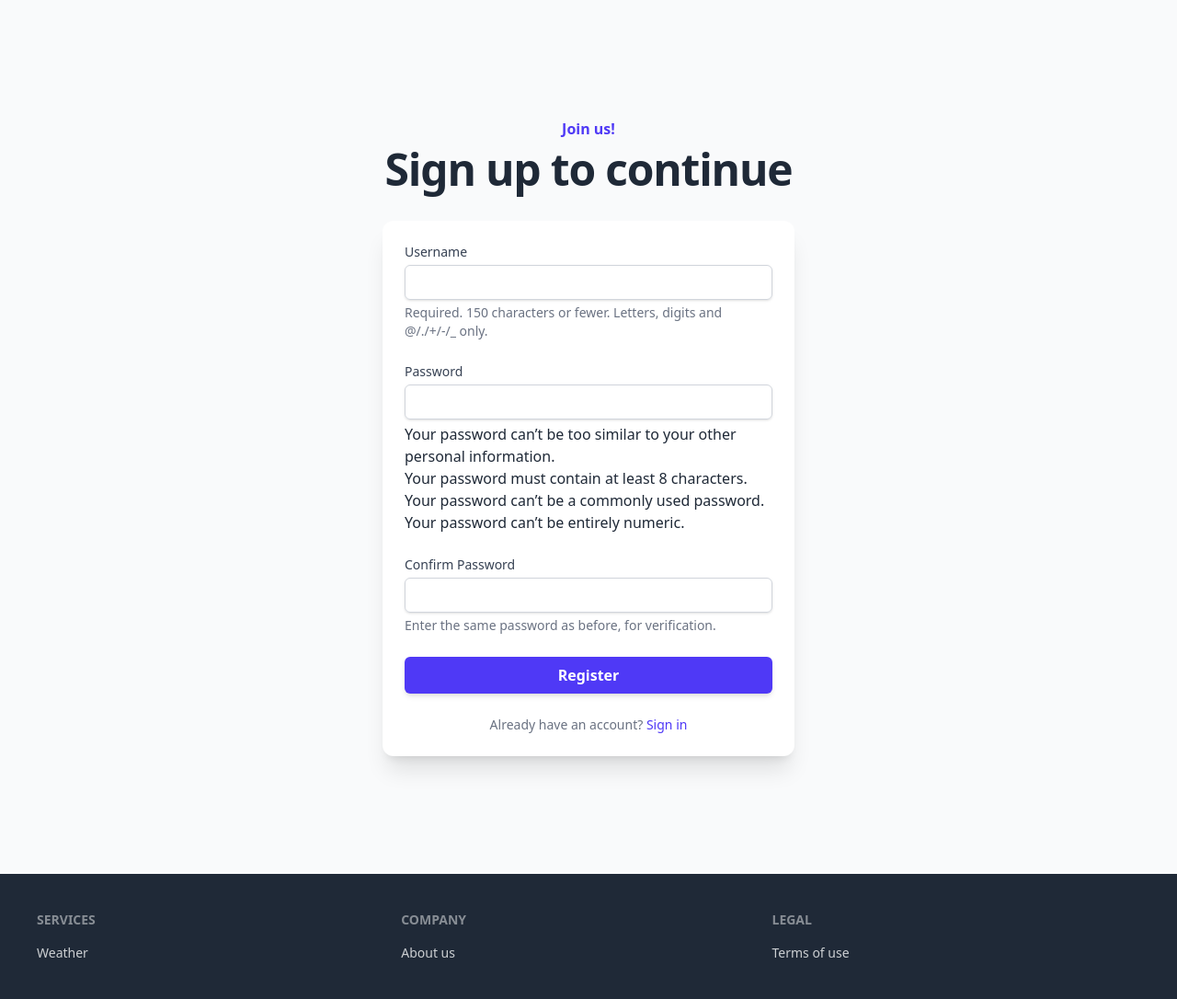
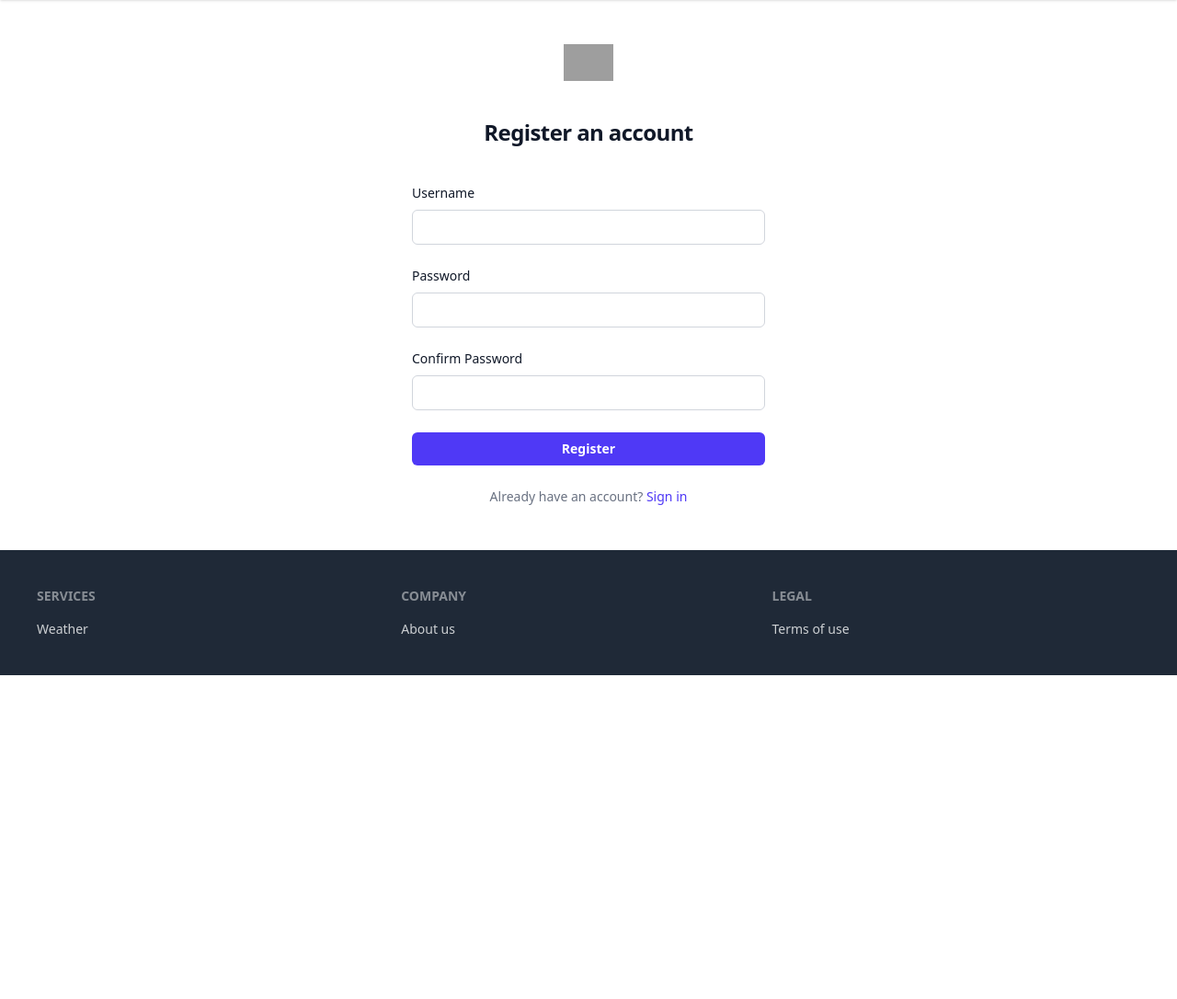
Before and after one commit to DanielTKC/d_terreros_final_project, a Django app: page /register/ in a window 1280 px wide. Shown: the part 64-1150 px from the top of the page at 92% size. After the commit the page ends 798 px from the top, so only its background shows below. Run offline with Django 5.2, Linux system fonts and the light colour scheme; grey boxes are pictures that could not be loaded.

Commit message:
Fixed form using tailwind

```diff
--- a/templates/base.html
+++ b/templates/base.html
@@ -29,6 +29,7 @@
         <div class="flex-none">
             {% if user.is_authenticated %}
                 <span class="text-sm mr-4">Welcome, {{ user.username }}!</span>
+                <a href="{% url 'weather4u:profile' %}" class="btn btn-link">Profile</a>
                 <form method="POST" action="{% url 'weather4u:logout' %}" style="display: inline;">
                     {% csrf_token %}
                     <button type="submit" class="btn btn-link">Logout</button>
@@ -46,7 +47,7 @@
     <footer class="footer aligned-center sm:footer-horizontal bg-neutral text-neutral-content p-10">
         <nav>
             <h6 class="footer-title">Services</h6>
-            <a class="link link-hover">Weather</a>
+            <a href="{% url 'weather4u:five_day' %}" class="link link-hover">Weather</a>
         </nav>
         <nav>
             <h6 class="footer-title">Company</h6>
--- /dev/null
+++ b/weather4u/templates/weather4u/profile.html
@@ -0,0 +1,6 @@
+{% extends "base.html" %}
+{% block content %}
+<h2>Welcome, {{ user.username }}!</h2>
+<p>This is your profile page.</p>
+<a href="{% url 'weather4u:logout' %}" class="btn btn-secondary">Logout</a>
+{% endblock %}
--- a/weather4u/templates/weather4u/register.html
+++ b/weather4u/templates/weather4u/register.html
@@ -1,92 +1,45 @@
 {% extends "base.html" %}
 {% block content %}
-    <div class="flex items-center justify-center min-h-[calc(60vh-12rem)]">
-        <div class="bg-gray-50 py-24 sm:py-32 w-full">
-            <div class="mx-auto max-w-2xl px-6 lg:max-w-7xl lg:px-8">
-                <h2 class="text-center text-base font-semibold text-indigo-600">Join us!</h2>
-                <p class="mx-auto mt-2 max-w-lg text-center text-4xl font-semibold tracking-tight sm:text-5xl">
-                    Sign up to continue
-                </p>
+  <div class="flex min-h-full flex-col justify-center px-6 py-12 lg:px-8">
+    <div class="sm:mx-auto sm:w-full sm:max-w-sm">
+      <img class="mx-auto h-10 w-auto" src="https://tailwindcss.com/plus-assets/img/logos/mark.svg" alt="Your Company">
+      <h2 class="mt-10 text-center text-2xl font-bold tracking-tight text-gray-900">Register an account</h2>
+    </div>
 
-                <div class="mt-8 bg-white w-full max-w-md p-6 rounded-xl shadow-xl mx-auto">
-                    <form method="post">
+    <div class="mt-10 sm:mx-auto sm:w-full sm:max-w-sm">
+      <form method="post" class="space-y-6">
         {% csrf_token %}
-                        {% if form.non_field_errors and request.method == 'POST' %}
-                            <div class="mb-4 p-4 bg-red-100 border border-red-400 text-red-700 rounded">
-                                {{ form.non_field_errors }}
-                            </div>
-                        {% endif %}
-
-                        <div class="space-y-6">
 
         <div>
-                                <label for="id_username" class="block text-sm font-medium text-gray-700">
-                                    Username
-                                </label>
-                                <input type="text"
-                                       name="username"
-                                       id="id_username"
-                                       required
-                                       class="mt-1 block w-full rounded-md border border-gray-300 px-3 py-2 shadow-sm focus:outline-none focus:ring-indigo-500 focus:border-indigo-500 sm:text-sm"
-                                       value="{{ form.username.value|default_if_none:'' }}">
-                                {% if form.username.errors and request.method == 'POST' %}
-                                    <p class="mt-1 text-sm text-red-600">{{ form.username.errors|join:", " }}</p>
-                                {% endif %}
-                                {% if form.username.help_text %}
-                                    <p class="mt-1 text-sm text-gray-500">{{ form.username.help_text|safe }}</p>
-                                {% endif %}
-                            </div>
-                            <div>
-                                <label for="id_password1" class="block text-sm font-medium text-gray-700">
-                                    Password
-                                </label>
-                                <input type="password"
-                                       name="password1"
-                                       id="id_password1"
-                                       required
-                                       class="mt-1 block w-full rounded-md border border-gray-300 px-3 py-2 shadow-sm focus:outline-none focus:ring-indigo-500 focus:border-indigo-500 sm:text-sm">
-                                {% if form.password1.errors and request.method == 'POST' %}
-                                    <p class="mt-1 text-sm text-red-600">{{ form.password1.errors|join:", " }}</p>
-                                {% endif %}
-                                {% if form.password1.help_text %}
-                                    <p class="mt-1 text-sm text-gray-500">{{ form.password1.help_text|safe }}</p>
-                                {% endif %}
+          <label for="id_username" class="block text-sm font-medium text-gray-900">Username</label>
+          <input type="text" name="username" id="id_username" required
+                 class="mt-2 block w-full rounded-md border border-gray-300 px-3 py-2 text-gray-900 focus:outline-indigo-600 sm:text-sm" />
         </div>
 
+        <div>
+          <label for="id_password1" class="block text-sm font-medium text-gray-900">Password</label>
+          <input type="password" name="password1" id="id_password1" required
+                 class="mt-2 block w-full rounded-md border border-gray-300 px-3 py-2 text-gray-900 focus:outline-indigo-600 sm:text-sm" />
+        </div>
 
         <div>
-                                <label for="id_password2" class="block text-sm font-medium text-gray-700">
-                                    Confirm Password
-                                </label>
-                                <input type="password"
-                                       name="password2"
-                                       id="id_password2"
-                                       required
-                                       class="mt-1 block w-full rounded-md border border-gray-300 px-3 py-2 shadow-sm focus:outline-none focus:ring-indigo-500 focus:border-indigo-500 sm:text-sm">
-                                {% if form.password2.errors and request.method == 'POST' %}
-                                    <p class="mt-1 text-sm text-red-600">{{ form.password2.errors|join:", " }}</p>
-                                {% endif %}
-                                {% if form.password2.help_text %}
-                                    <p class="mt-1 text-sm text-gray-500">{{ form.password2.help_text|safe }}</p>
-                                {% endif %}
+          <label for="id_password2" class="block text-sm font-medium text-gray-900">Confirm Password</label>
+          <input type="password" name="password2" id="id_password2" required
+                 class="mt-2 block w-full rounded-md border border-gray-300 px-3 py-2 text-gray-900 focus:outline-indigo-600 sm:text-sm" />
         </div>
 
         <div>
           <button type="submit"
-                                        class="w-full justify-center rounded-md bg-indigo-600 px-4 py-2 text-white font-semibold shadow-md hover:bg-indigo-500 focus:outline-none focus:ring-2 focus:ring-indigo-500">
+                  class="flex w-full justify-center rounded-md bg-indigo-600 px-3 py-2 text-sm font-semibold text-white hover:bg-indigo-500 focus:outline-indigo-600">
             Register
           </button>
-                            </div>
         </div>
       </form>
 
       <p class="mt-6 text-center text-sm text-gray-500">
         Already have an account?
-                        <a href="{% url 'weather4u:login' %}"
-                           class="text-indigo-600 hover:text-indigo-500 font-medium">Sign in</a>
+        <a href="{% url 'weather4u:login' %}" class="text-indigo-600 hover:text-indigo-500 font-medium">Sign in</a>
       </p>
     </div>
   </div>
-        </div>
-    </div>
 {% endblock %}
--- a/weather4u/urls.py
+++ b/weather4u/urls.py
@@ -18,4 +18,5 @@ urlpatterns = [
         next_page='weather4u:index'
     ), name="login"),
     path("logout/", auth_views.LogoutView.as_view(next_page="weather4u:index"), name="logout"),
+    path("profile/", views.profile, name="profile"),
 ]
--- a/weather4u/views.py
+++ b/weather4u/views.py
@@ -1,6 +1,7 @@
 import datetime
 import requests
 import pytz
+from django.contrib.auth.decorators import login_required
 from django.contrib.auth.forms import UserCreationForm
 from django.contrib.auth import login
 from django.shortcuts import render, redirect
@@ -24,6 +25,10 @@ def register(request):
 
 def home(request):
     return render(request, 'weather4u/index.html')
+
+@login_required
+def profile(request):
+    return render(request, "weather4u/profile.html")
 
 
 def weather(request):
```
Also changed, not shown: weather4u/templates/weather4u/login.html (+32 -26 lines), weather4u/static/css/output.css. Lines whose indentation alone changed are shown as unchanged.
